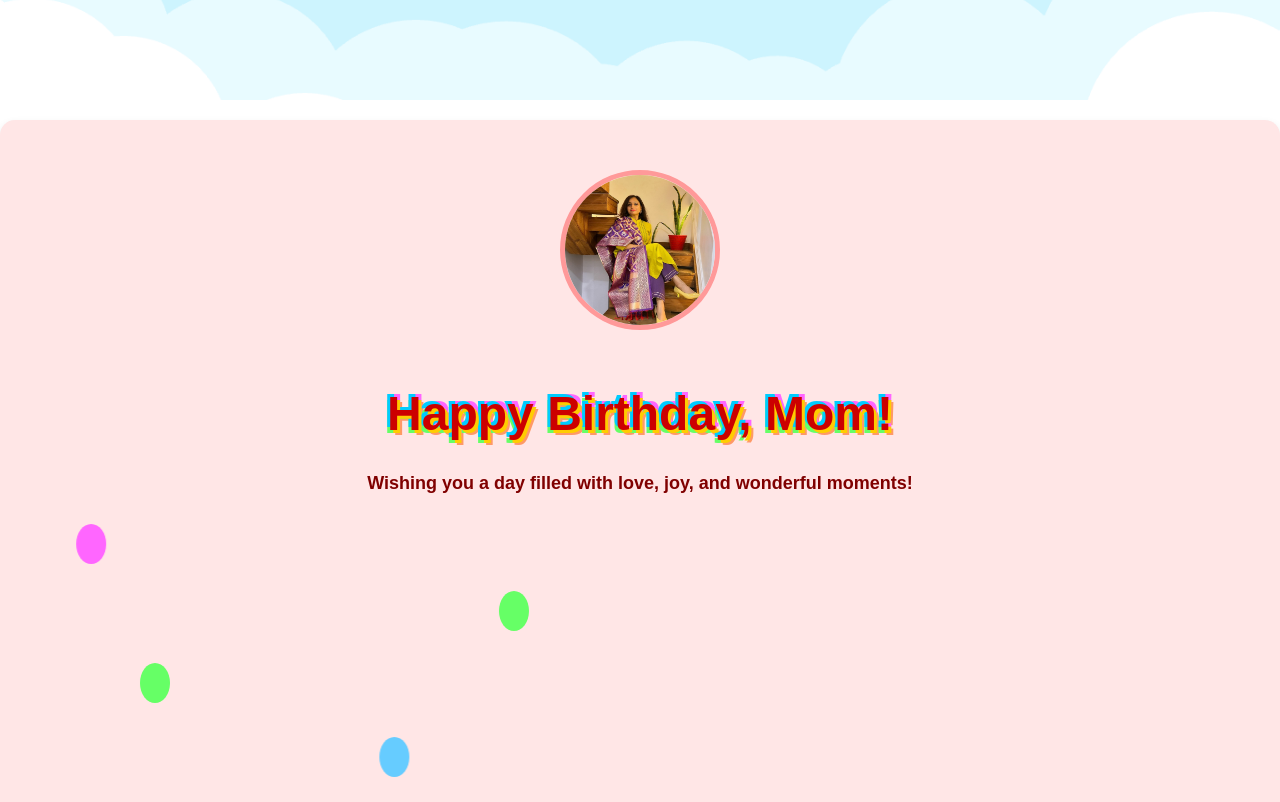
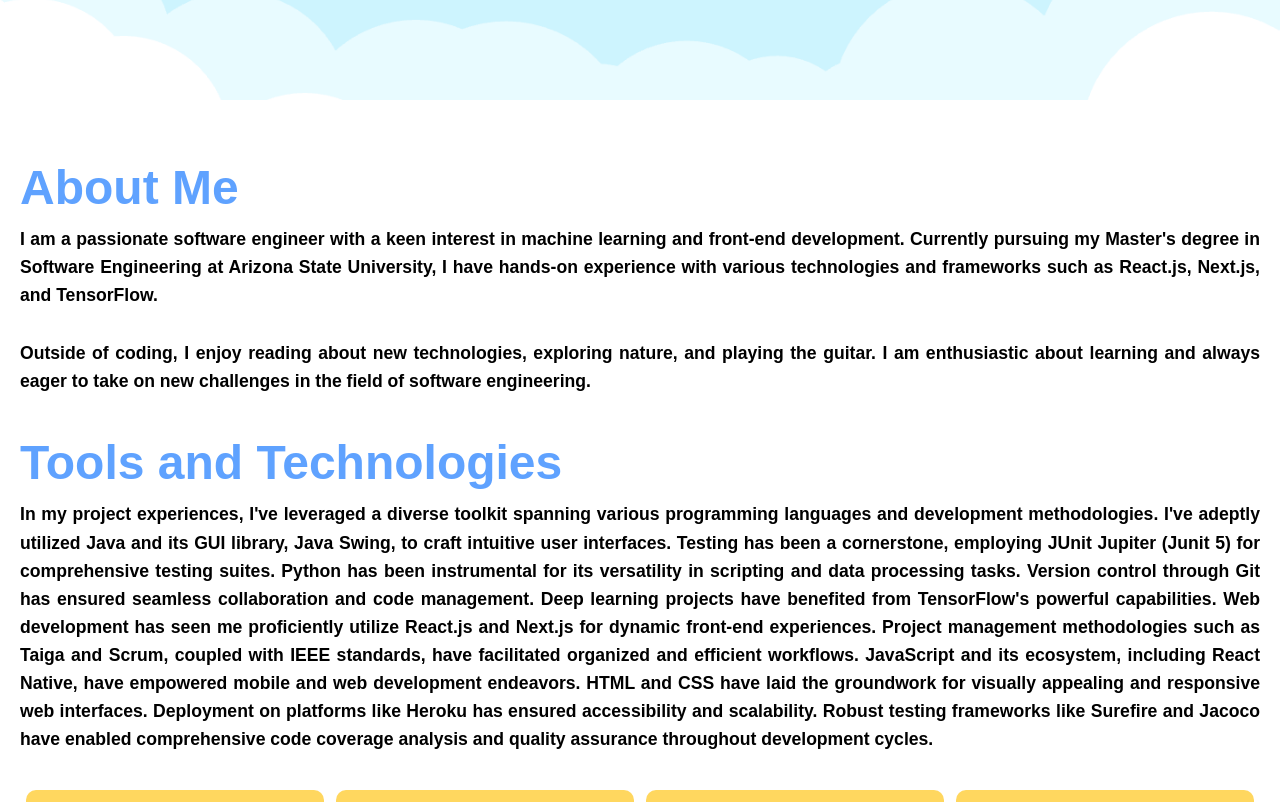
Before and after one commit to ashar479/portfolio, a React (Create React App) app: page / in a window 1280 px wide. Shown: the part 700-1502 px from the top of the page. Built offline with nearby package versions, Linux system fonts and the light colour scheme.

Commit message:
Birthday Over

```diff
--- a/src/App.js
+++ b/src/App.js
@@ -8,7 +8,6 @@ import Education from './components/Education';
 import Projects from './components/Projects';
 import ResearchPublications from './components/ResearchPublications';
 import { Analytics } from '@vercel/analytics/react';
-import BirthdayBanner from './components/BirthdayBanner';
 
 const App = () => {
   const [isDarkMode, setIsDarkMode] = useState(false);
@@ -59,7 +58,6 @@ const App = () => {
       />
       <div className="App-content">
         <Home isDarkMode={isDarkMode} id="home" />
-        <BirthdayBanner />
         <AboutMe isDarkMode={isDarkMode} id="about" />
         <Education isDarkMode={isDarkMode} id="education" />
         <Projects isDarkMode={isDarkMode} id="projects" />
```
